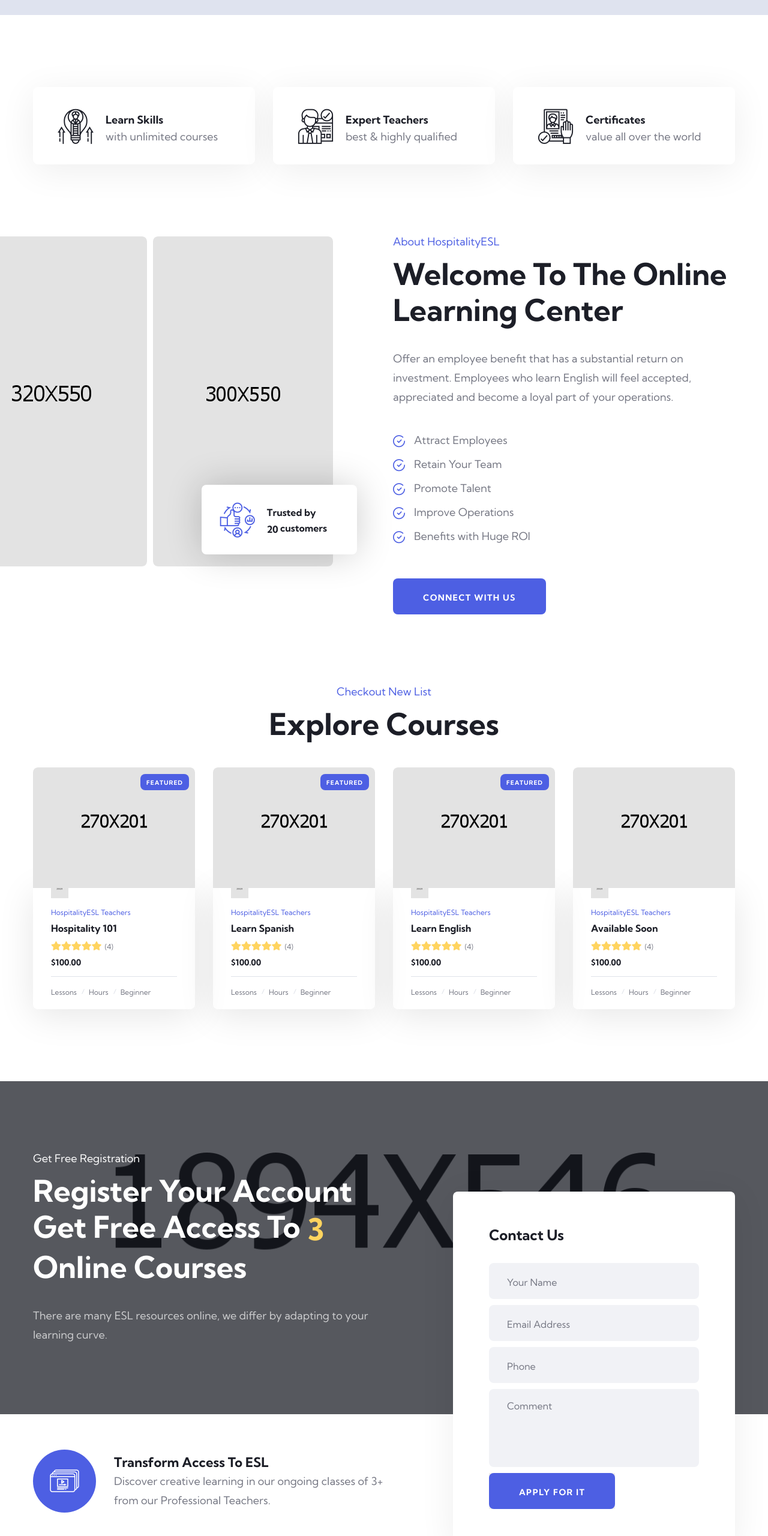
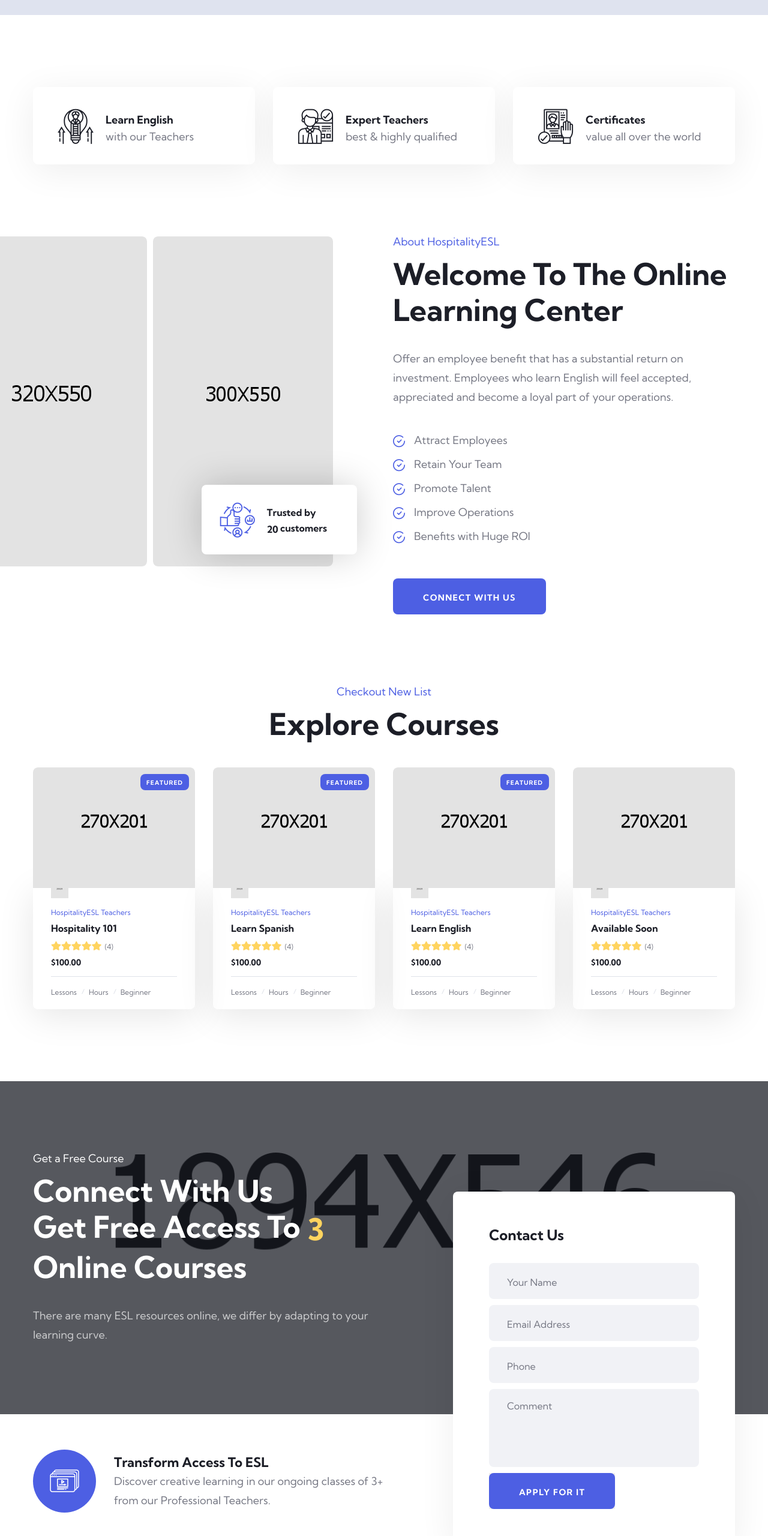
Before and after one commit to bspanish/HESL, a plain HTML site: page index.html in a window 1280 px wide. Shown: the part 993-3553 px from the top of the page at 60% size. Drawn offline with Linux system fonts and the light colour scheme; some packages are replaced by stand-ins of ours; files whose address does not match are found by name.

Commit message:
testimonials edit

```diff
--- a/index.html
+++ b/index.html
@@ -335,8 +335,8 @@
                                 <span class="icon-empowerment"></span>
                             </div>
                             <div class="features-one__single-text">
-                                <h4><a href="#">Learn Skills</a></h4>
-                                <p>with unlimited courses</p>
+                                <h4><a href="#">Learn English</a></h4>
+                                <p>with our Teachers</p>
                             </div>
                         </div>
                     </div>
@@ -653,8 +653,8 @@
                     <div class="col-xl-7 col-lg-7">
                         <div class="registration-one__left">
                             <div class="section-title">
-                                <span class="section-title__tagline">Get Free Registration</span>
-                                <h2 class="section-title__title">Register your Account<br> Get free Access to <span
+                                <span class="section-title__tagline">Get a Free Course</span>
+                                <h2 class="section-title__title">Connect with us<br> Get free Access to <span
                                         class="odometer" data-count="03">00</span> <br>Online Courses</h2>
                             </div>
                             <p class="registration-one__left-text">There are many ESL resources online, we differ by adapting to your learning curve.</p>
@@ -812,7 +812,7 @@
         <section class="testimonials-one clearfix">
             <div class="auto-container">
                 <div class="section-title text-center">
-                    <span class="section-title__tagline">Our Testimonials</span>
+                    <span class="section-title__tagline">Our Testimonials (Available Soon)</span>
                     <h2 class="section-title__title">What They Say?</h2>
                 </div>
                 <div class="row">
```
